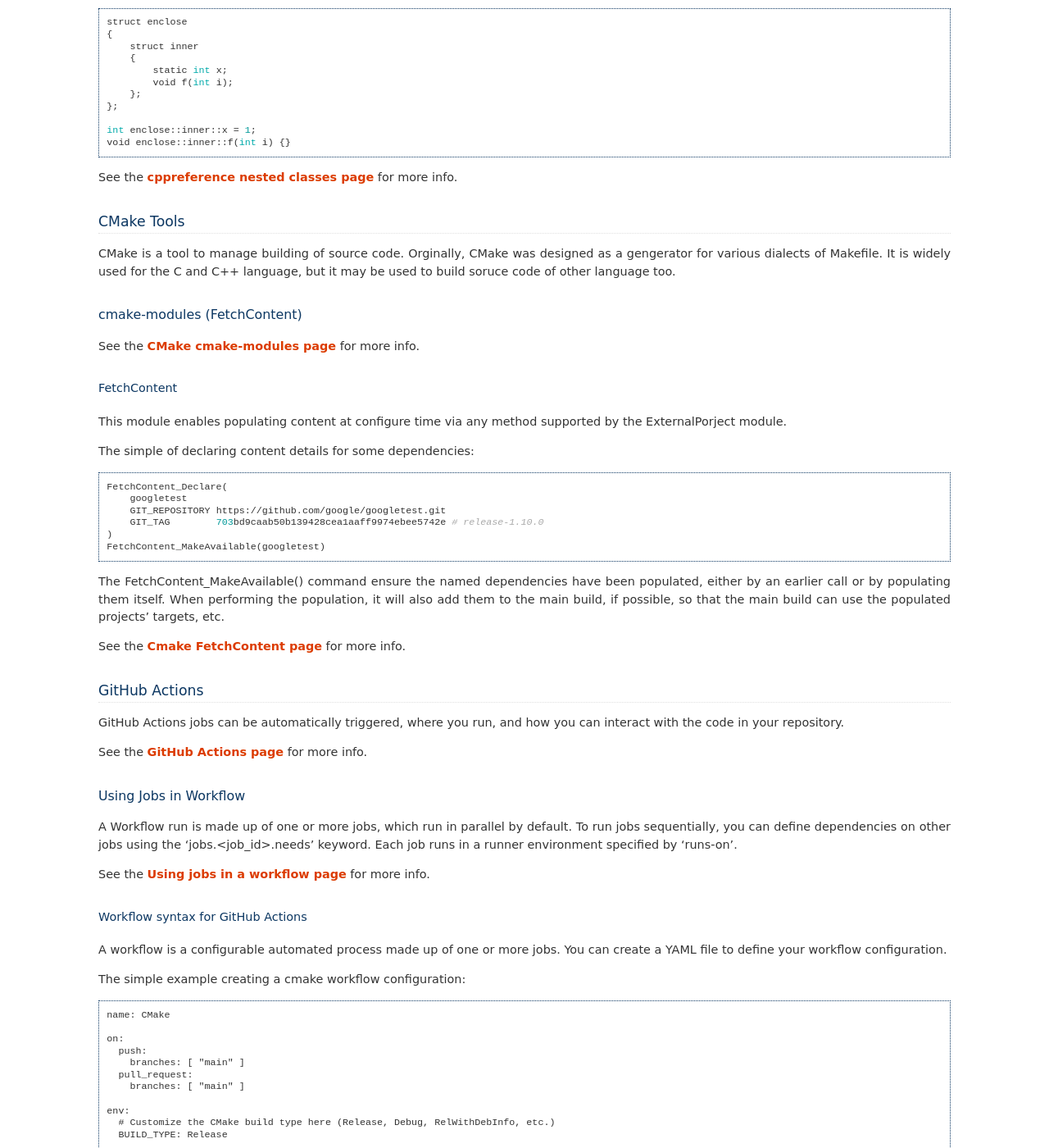
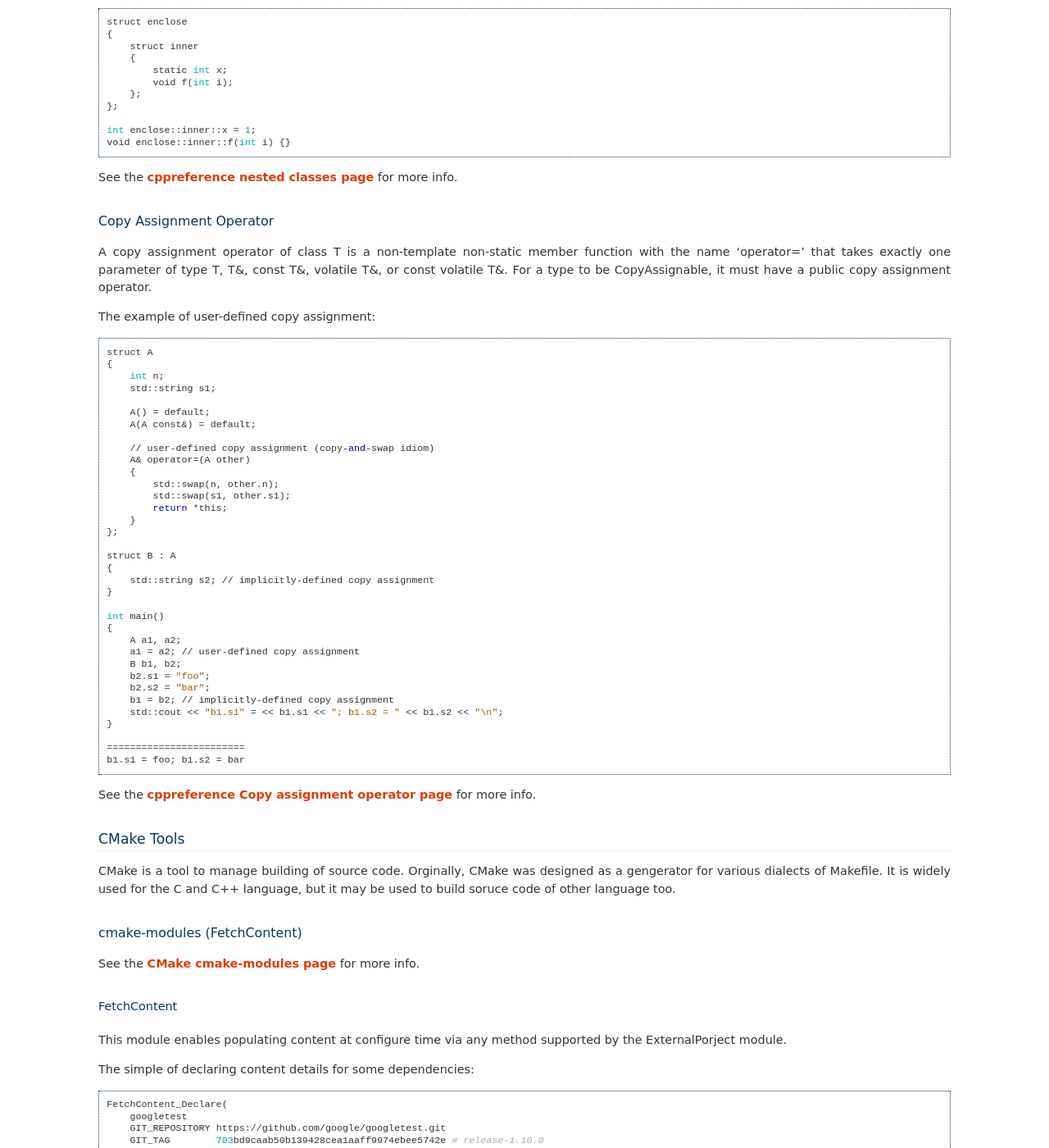
Before and after one commit to s311354/Sphinx-C_plus_plus-Practice, a Sphinx documentation site: the page built from docs/sphinx/source/guide.rst, in a window 1280 px wide and 1400 px high, scrolled down 2060 px. Shown: the whole window at 82% size. Built offline with Sphinx 7.4.7, drawn with Linux system fonts in a browser that asks for light colours; formulas are drawn with MathJax 3.

Commit message:
Revised the concept of copy assignment operator

```diff
--- a/docs/sphinx/source/guide.rst
+++ b/docs/sphinx/source/guide.rst
@@ -122,6 +122,51 @@
 
 See the `cppreference nested classes page <https://en.cppreference.com/w/cpp/language/nested_types>`_ for more info.
 
+Copy Assignment Operator
+^^^^^^^^^^^^^^^^^^^^^^^^^^^^^^
+
+A copy assignment operator of class T is a non-template non-static member function with the name 'operator=' that takes exactly one parameter of type T, T&, const T&, volatile T&, or const volatile T&. For a type to be CopyAssignable, it must have a public copy assignment operator.
+
+The example of user-defined copy assignment::
+
+    struct A
+    {
+        int n;
+        std::string s1;
+
+        A() = default;
+        A(A const&) = default;
+
+        // user-defined copy assignment (copy-and-swap idiom)
+        A& operator=(A other)
+        {
+            std::swap(n, other.n);
+            std::swap(s1, other.s1);
+            return *this;
+        }
+    };
+
+    struct B : A
+    {
+        std::string s2; // implicitly-defined copy assignment
+    }
+
+    int main()
+    {
+        A a1, a2;
+        a1 = a2; // user-defined copy assignment
+        B b1, b2;
+        b2.s1 = "foo";
+        b2.s2 = "bar";
+        b1 = b2; // implicitly-defined copy assignment
+        std::cout << "b1.s1" = << b1.s1 << "; b1.s2 = " << b1.s2 << "\n";
+    }
+
+    ========================
+    b1.s1 = foo; b1.s2 = bar
+
+See the `cppreference Copy assignment operator page <https://en.cppreference.com/w/cpp/language/copy_assignment>`_ for more info.
+
 CMake Tools
 -------------------
 
```
